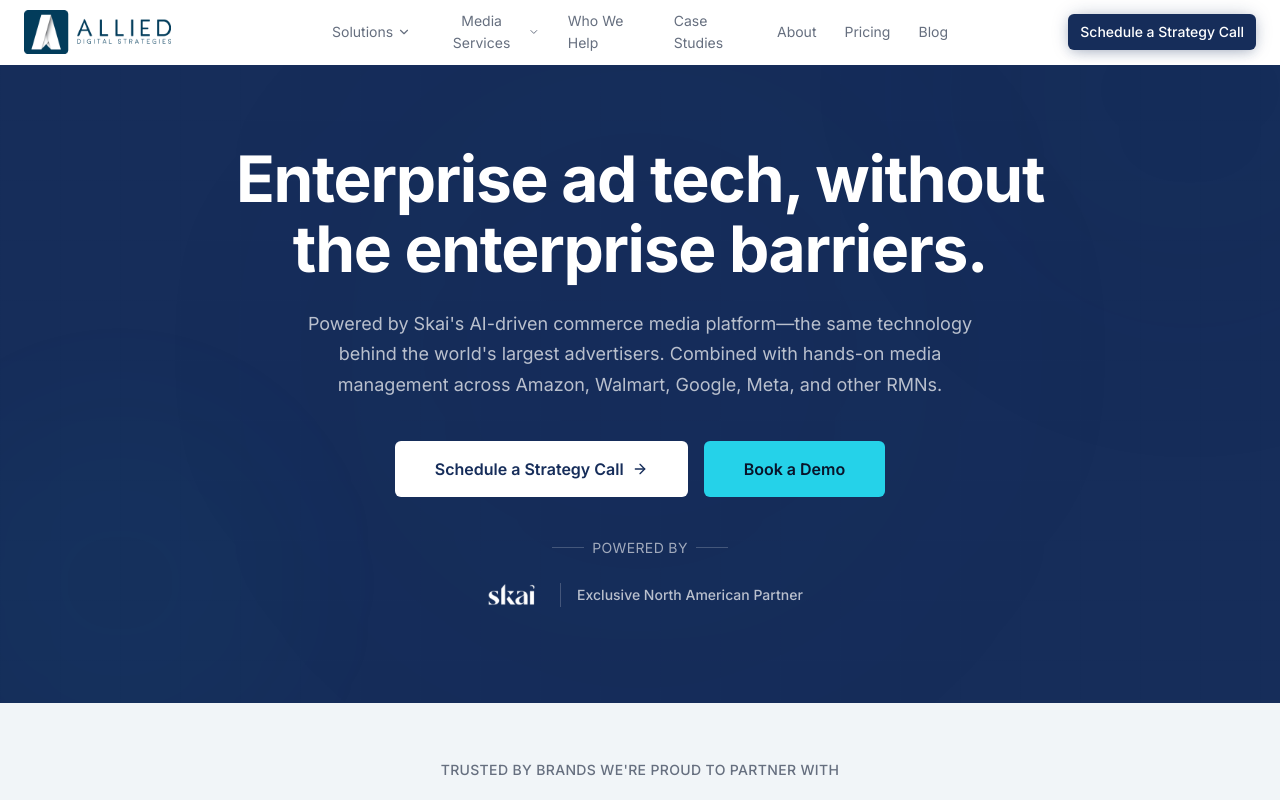
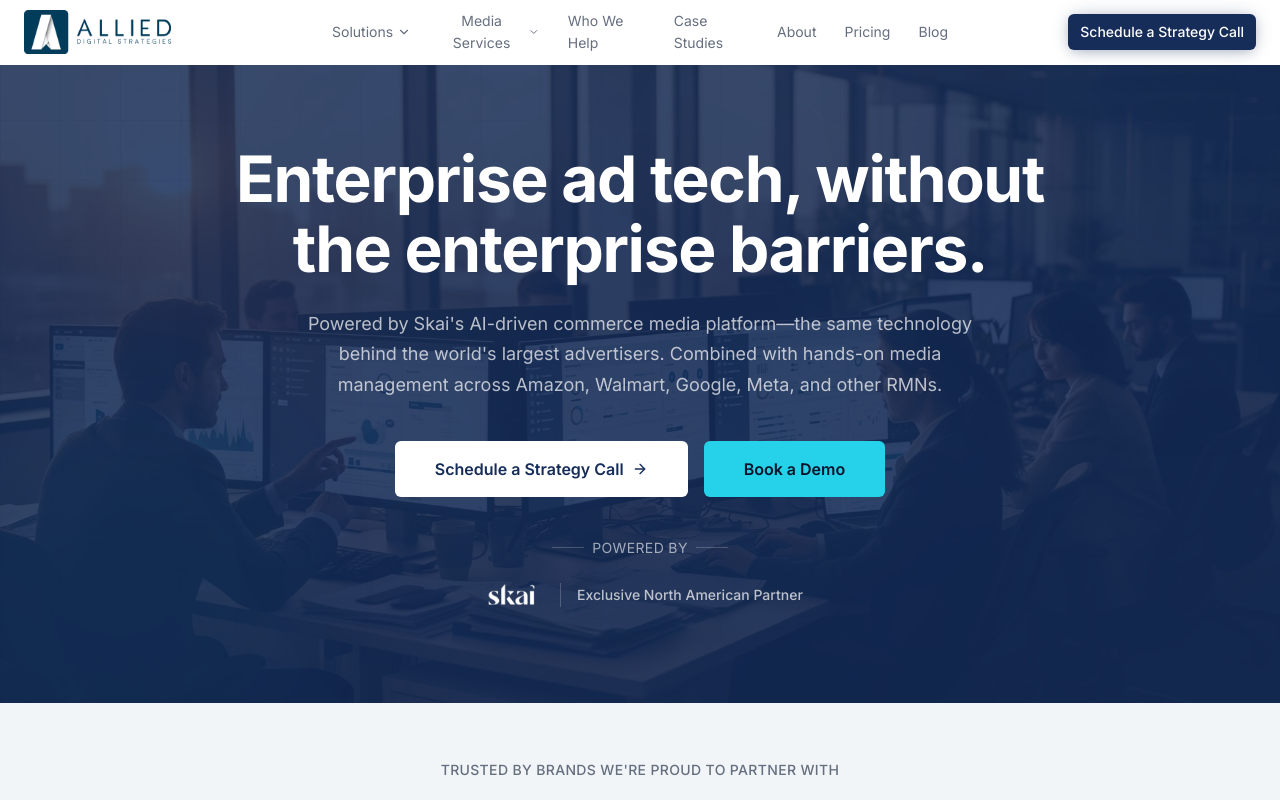
Before and after one commit to harpermadisongroup-blip/summit-growth-studio, a React (Vite) app: page / in a window 1280 px wide. Shown: the top 800 px of the page. Built offline with nearby package versions, Linux system fonts and the light colour scheme; the HTML template or start-up script is replaced by a standard one.

Commit message:
Add wide hero team image
Co-authored-by: harpermadisongroup-blip <267119671+harpermadisongroup-blip@users.noreply.github.com>

```diff
--- a/src/components/sections/HeroSection.tsx
+++ b/src/components/sections/HeroSection.tsx
@@ -26,10 +26,21 @@ const HeroSection = ({
   centered = true,
   dark = false,
   showSkaiPartner = false,
+  backgroundImage,
   children,
 }: HeroSectionProps) => {
   return (
     <section className={`relative pt-28 pb-14 md:pt-36 md:pb-20 overflow-hidden ${dark ? "section-dark" : "bg-primary"}`}>
+      {/* Background image with dark overlay */}
+      {backgroundImage && (
+        <>
+          <div
+            className="absolute inset-0 bg-cover bg-center"
+            style={{ backgroundImage: `url(${backgroundImage})` }}
+          />
+          <div className="absolute inset-0 bg-primary/85" />
+        </>
+      )}
       {/* Background layers */}
       <FloatingElements variant="hero" />
       <div className="absolute inset-0 bg-grid-pattern-dark pointer-events-none" />
--- a/src/pages/Index.tsx
+++ b/src/pages/Index.tsx
@@ -31,6 +31,7 @@ const Index = () => {
         primaryCta={{ label: "Schedule a Strategy Call", href: "/strategy-call" }}
         secondaryCta={{ label: "Book a Demo", href: "/contact" }}
         showSkaiPartner
+        backgroundImage={heroTeamBg}
       >
 
       </HeroSection>
```
